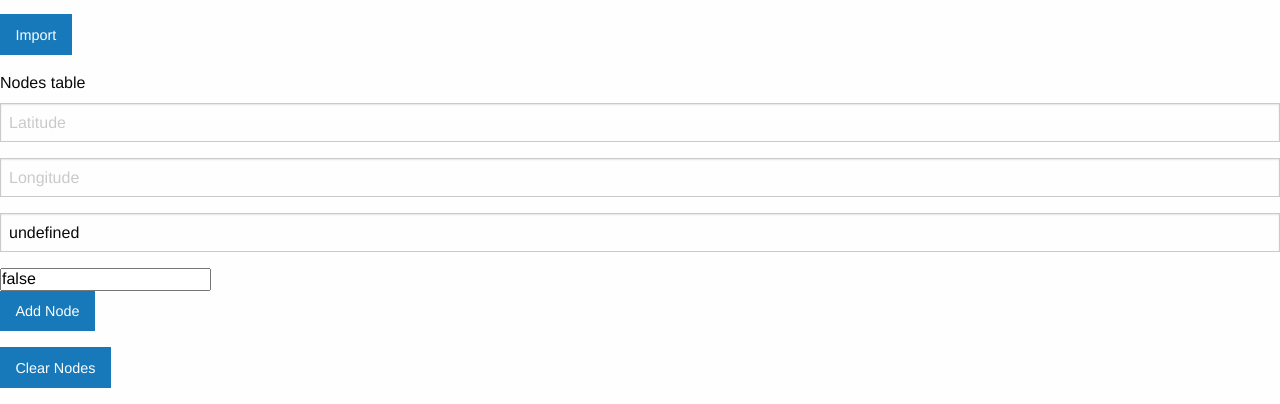
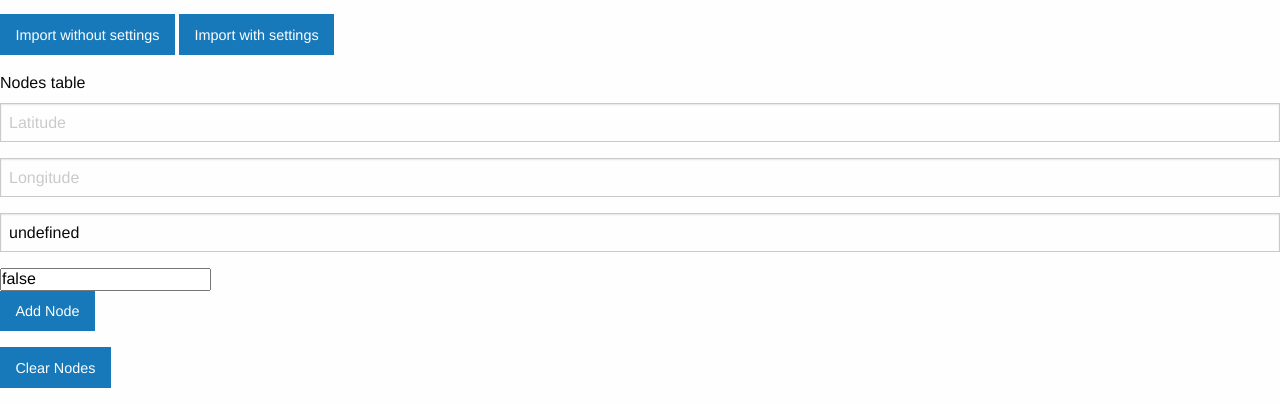
Before and after one commit to rl-institut/tier_spatial_planning, a FastAPI app: page / in a window 1280 px wide. Shown: the part 883-1287 px from the top of the page. Run offline with FastAPI, Linux system fonts and the light colour scheme; data that the repository does not hold is empty; some libraries are stand-ins or nearby versions.

Commit message:
add button that imports nodes and links tables but not settings

```diff
--- a/fastapi_app/static/js/import_export.js
+++ b/fastapi_app/static/js/import_export.js
@@ -1,4 +1,4 @@
-async function importConfig() {
+async function importConfig(include_settings) {
   let formData = new FormData();
   formData.append("file", config_import.files[0]);
 
@@ -12,6 +12,7 @@ async function importConfig() {
       200: function (result) {
         refreshNodeFromDataBase();
         refreshLinksFromDatBase();
+        if (include_settings === true) {
           setSettings(
             (price_meterhub = result.price_meterhub),
             (price_household = result.price_household),
@@ -21,8 +22,10 @@ async function importConfig() {
               result.shs_identification_cable_price),
             (shs_identification_connection_price =
               result.shs_identification_connection_price),
-          (number_of_relaxation_steps_nr = result.number_of_relaxation_steps_nr)
+            (number_of_relaxation_steps_nr =
+              result.number_of_relaxation_steps_nr)
           );
+        }
       },
     },
   });
--- a/fastapi_app/templates/home.html
+++ b/fastapi_app/templates/home.html
@@ -152,7 +152,9 @@
 <div class="import-export">
   <button class="button" id="export-button" onclick="generateExportFile()">Export</button>
   <input id="config_import" name="config_import" type="file">
-  <button class="button" id="import-button" onclick="importConfig()">Import</button>
+  <button class="button" id="import-button" onclick="importConfig(false)">Import without settings</button>
+  <button class="button" id="import-button" onclick="importConfig(true)">Import with settings</button>
+
 </div>
 
 
```
Lines whose indentation alone changed are shown as unchanged.
